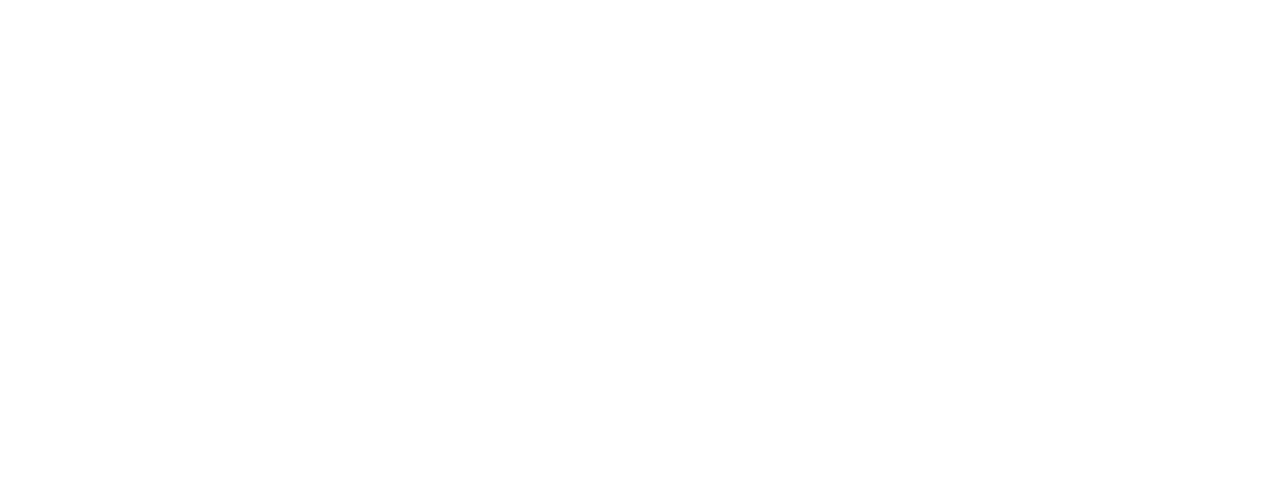
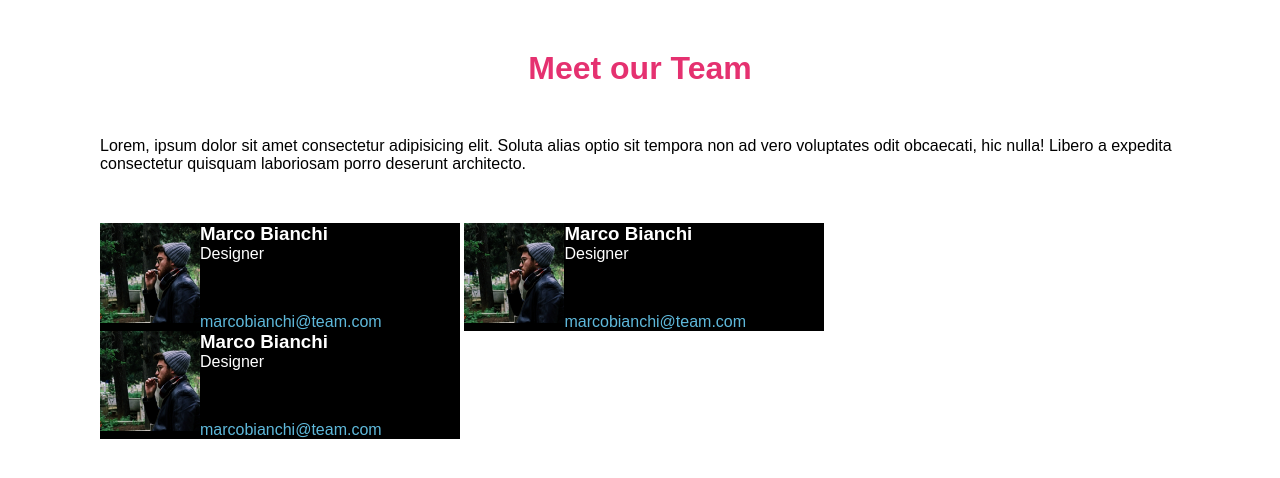
Before and after one commit to patrictobola/html-css-float-cards, a plain HTML site: page index.html in a window 1280 px wide. Drawn offline with Linux system fonts and the light colour scheme.

Commit message:
did page layout, need major fixes

```diff
--- a/css/style.css
+++ b/css/style.css
@@ -0,0 +1,57 @@
+* {
+  padding: 0;
+  margin: 0;
+  box-sizing: border-box;
+  font-family: Arial, Helvetica, sans-serif;
+}
+
+.container {
+  width: 1080px;
+  margin: 0 auto;
+}
+
+body {
+  font-family: Arial, Helvetica, sans-serif;
+}
+
+/* header */
+
+h1 {
+  color: #e53170;
+  text-align: center;
+  font-weight: bolder;
+}
+
+/* main  */
+div > p {
+  margin-bottom: 50px;
+}
+
+header {
+  margin: 50px;
+}
+
+/* utiities */
+.cards-utility {
+  background-color: black;
+  color: white;
+  width: calc(100% / 3);
+  text-align: left;
+  display: inline-block;
+}
+
+div.cards-utility img {
+  height: 100px;
+  float: left;
+}
+.clearfix::after {
+  content: "";
+  display: block;
+  clear: both;
+}
+
+a {
+  text-decoration: none;
+  color: #5eb8da;
+  padding: 0px;
+}
--- a/index.html
+++ b/index.html
@@ -6,11 +6,41 @@
     <meta name="viewport" content="width=device-width, initial-scale=1.0" />
     <meta name="author" content="GoodPoll4nd" />
     <meta name="keywords" content="team, cards, ecc ecc" />
+
     <link rel="stylesheet" href="css/style.css" />
     <title>Meet our Team</title>
   </head>
   <body>
-    <header></header>
-    <main></main>
+    <header>
+      <h1>Meet our Team</h1>
+    </header>
+    <main>
+      <div class="container">
+        <p>
+          Lorem, ipsum dolor sit amet consectetur adipisicing elit. Soluta alias
+          optio sit tempora non ad vero voluptates odit obcaecati, hic nulla!
+          Libero a expedita consectetur quisquam laboriosam porro deserunt
+          architecto.
+        </p>
+        <div class="clearfix cards-utility">
+          <img src="img/male1.png" alt="Marco Bianchi" />
+          <h3>Marco Bianchi</h3>
+          <p>Designer</p>
+          <a href="mailto:marcobianchi@team.com">marcobianchi@team.com</a>
+        </div>
+        <div class="clearfix cards-utility">
+          <img src="img/male1.png" alt="Marco Bianchi" />
+          <h3>Marco Bianchi</h3>
+          <p>Designer</p>
+          <a href="mailto:marcobianchi@team.com">marcobianchi@team.com</a>
+        </div>
+        <div class="clearfix cards-utility">
+          <img src="img/male1.png" alt="Marco Bianchi" />
+          <h3>Marco Bianchi</h3>
+          <p>Designer</p>
+          <a href="mailto:marcobianchi@team.com">marcobianchi@team.com</a>
+        </div>
+      </div>
+    </main>
   </body>
 </html>
```
